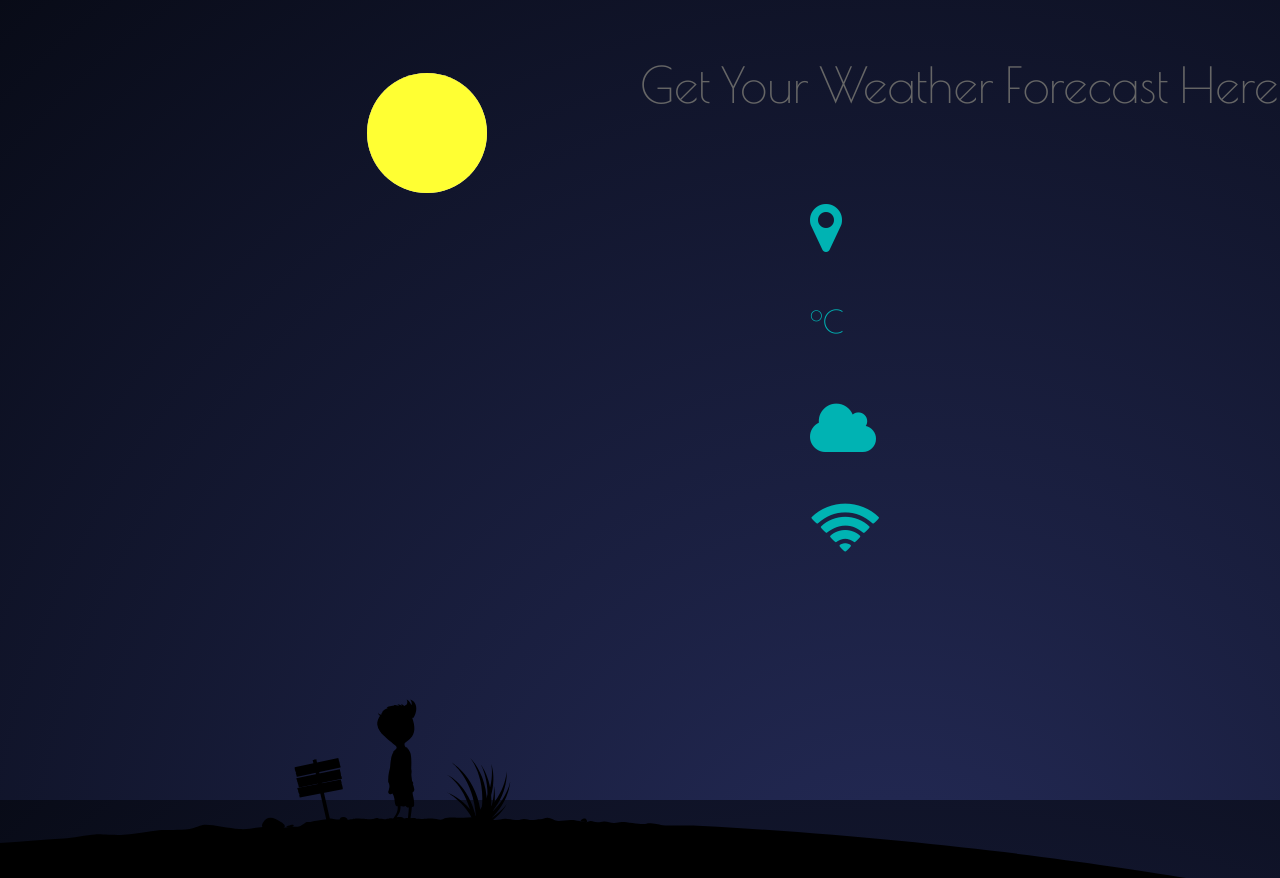
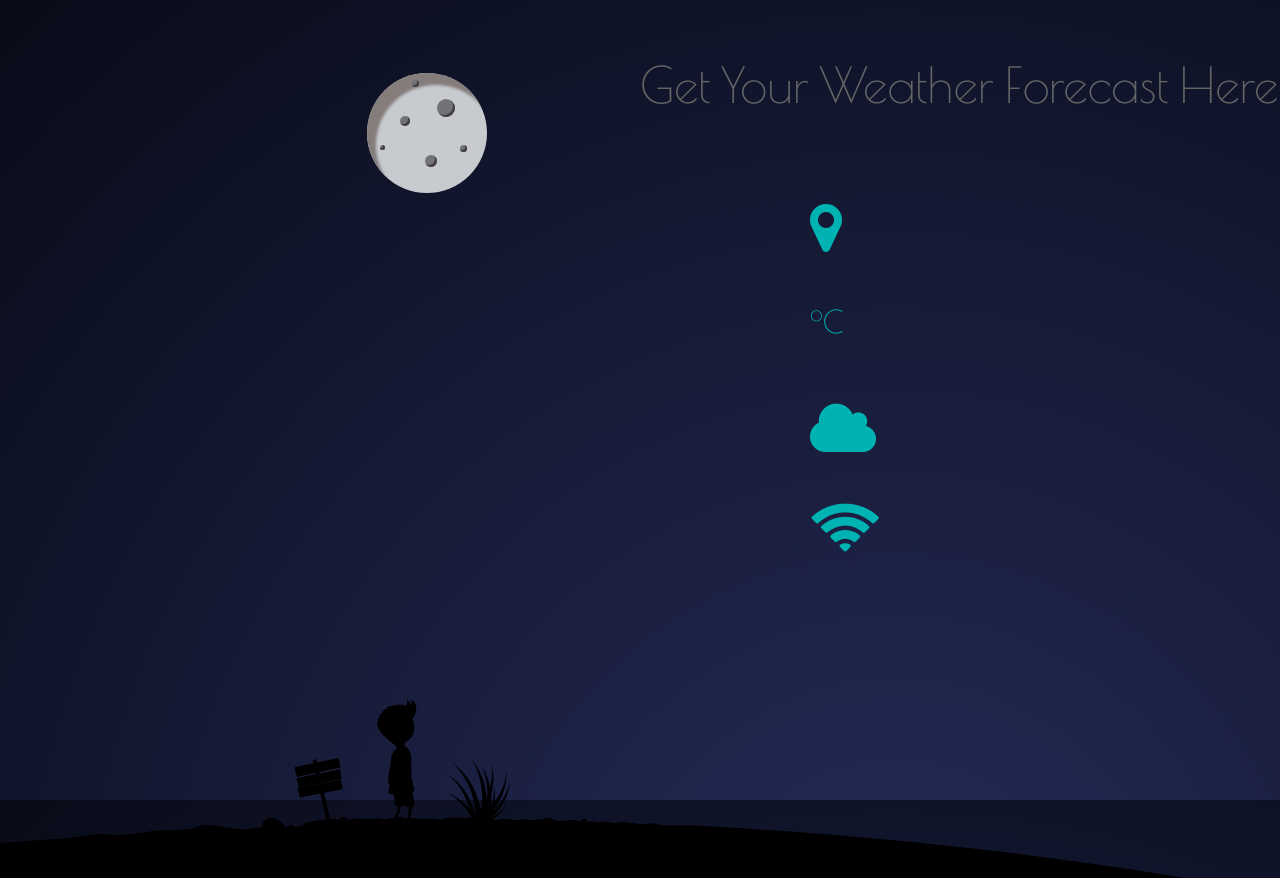
Before and after one commit to RahulBaboota/Weather-App, a plain HTML site: page WeatherApp.html in a window 1280 px wide. Shown: the top 878 px of the page. Drawn offline with nearby package versions, Linux system fonts and the light colour scheme; no server answers.

Commit message:
Enabled Night Mode

```diff
--- a/WeatherApp.html
+++ b/WeatherApp.html
@@ -29,8 +29,8 @@
             <div class="position spot" id="s6"></div>
         </div>
 
-        <div id="sun" class="position">
-        </div>
+        <!-- <div id="sun" class="position">
+        </div> -->
 
 
     </div>
```
